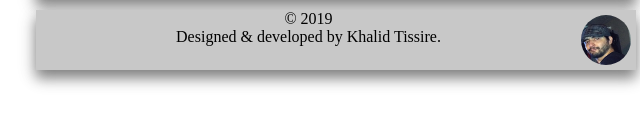
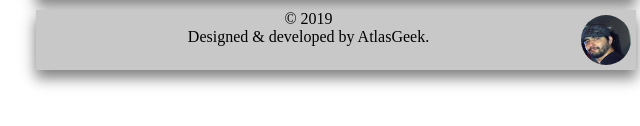
Before and after one commit to AtlasGeek7/atlaswebtechie.github.io, a plain HTML site: page index.html in a window 1280 px wide. Shown: the part 618-744 px from the top of the page, 304-944 px from the left. Drawn offline with Linux system fonts and the light colour scheme.

Commit message:
Update index.html

```diff
--- a/index.html
+++ b/index.html
@@ -33,7 +33,7 @@
     </div>
     <div id='footer'>
      &copy; 2019 <img id='pic' src='moi.png' width="50" height="50"><br>
-     Designed & developed by Khalid Tissire.
+     Designed & developed by AtlasGeek.
       </div>
   </div>
 
```
